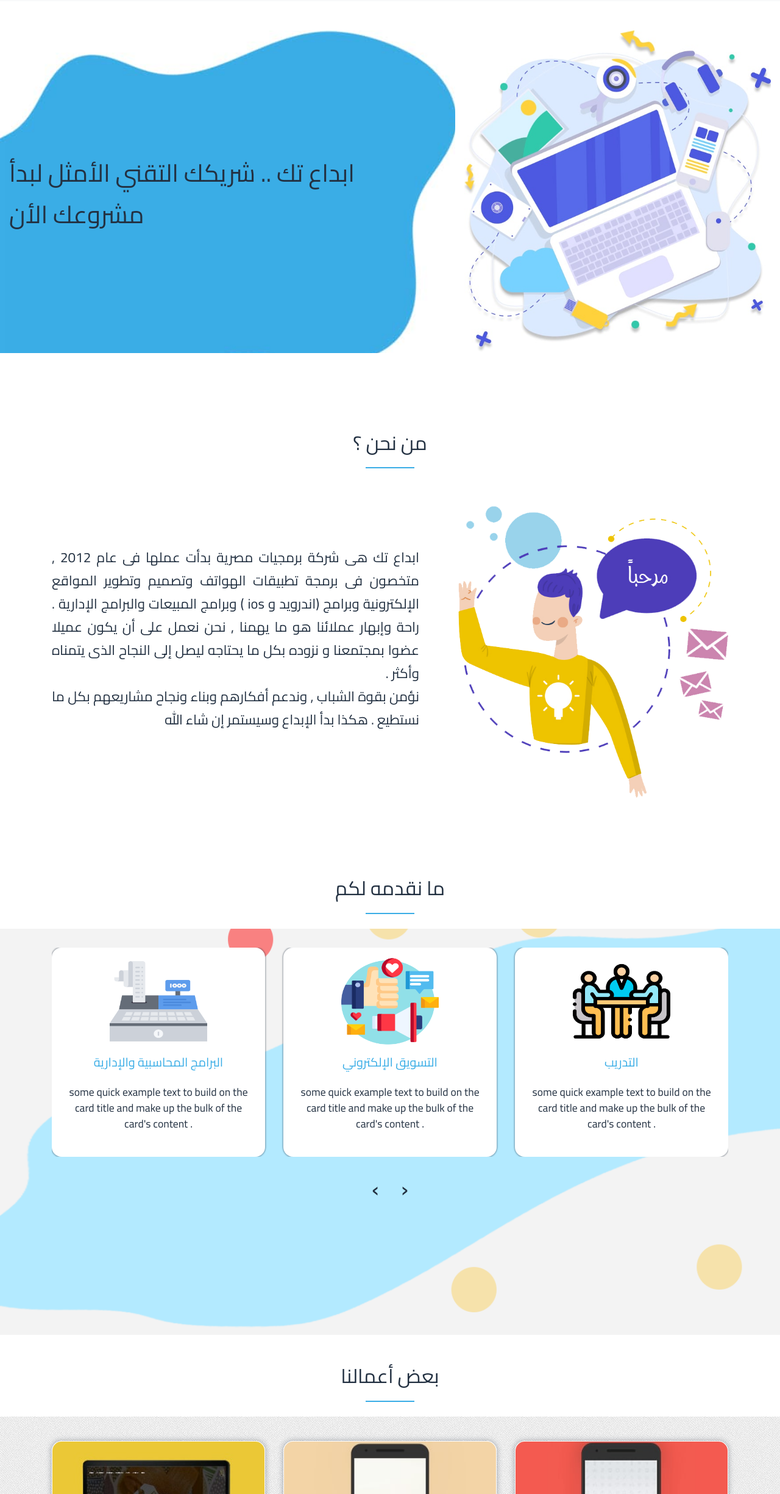
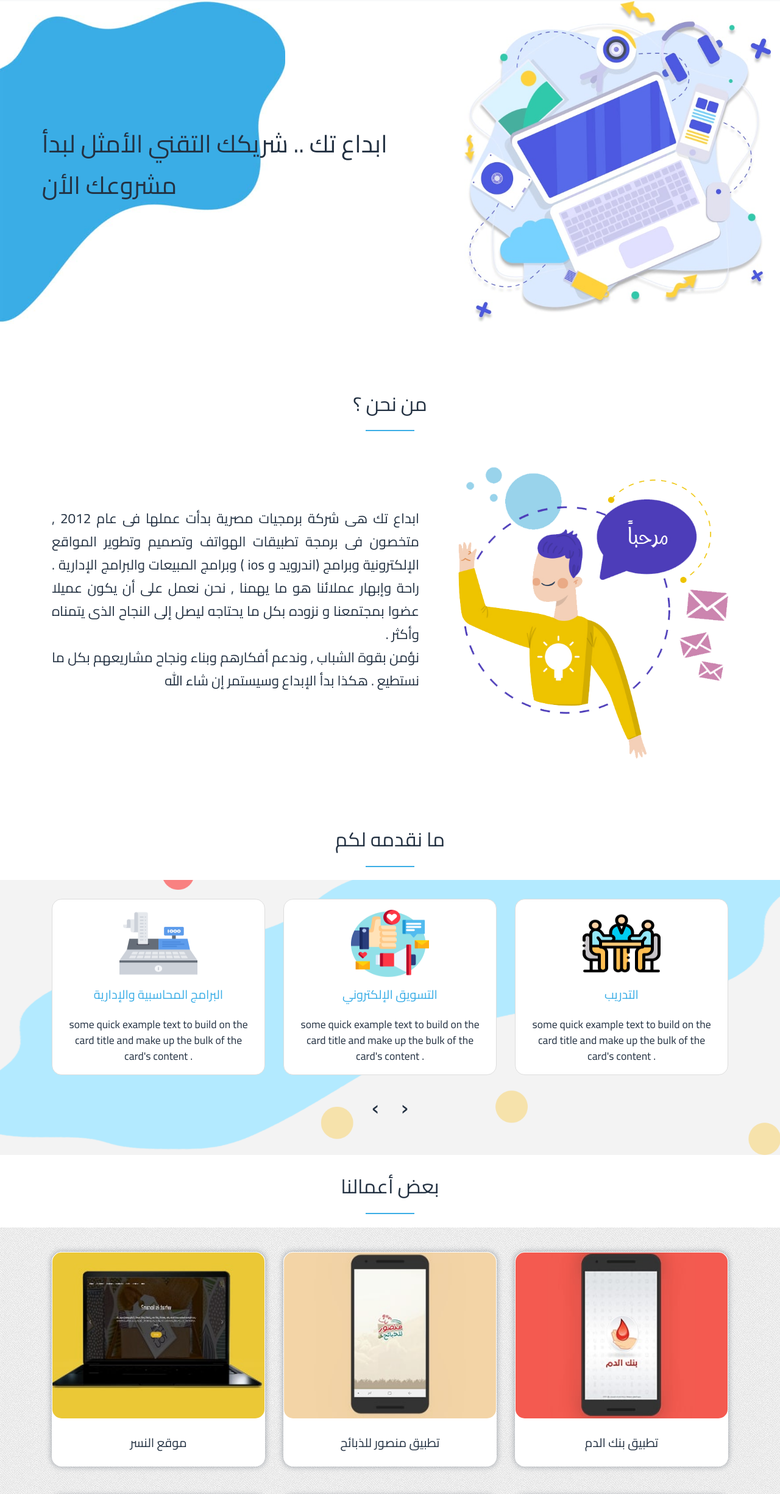
Before and after one commit to adham-source/task-ipda3, a plain HTML site: page task-one-ipda3/index.html in a window 1280 px wide. Shown: the part 72-2522 px from the top of the page at 61% size. Drawn offline with nearby package versions, Linux system fonts and the light colour scheme.

Commit message:
some changes

```diff
--- a/task-one-ipda3/assets/css/main.css
+++ b/task-one-ipda3/assets/css/main.css
@@ -37,7 +37,7 @@ section {
 
 h2 {
     text-align: center;
-    padding: 3rem 0;
+    padding: 2rem 0 3rem 0;
 }
 
 a {
@@ -84,19 +84,16 @@ a {
 /*!--End navbar--*/
 
 /*!--Start slogan--*/
-.slogan-info .row {
-    padding-top: 3rem;
-}
-
 .slogan-info .slogan-left {
     background: url(../images/header-side.jpg) no-repeat left top;
-    background-size: cover;
+    background-size: contain;
     display: grid;
     place-items: center;
     padding-top: 1rem;
 }
 
 .slogan-info .slogan-left h1 {
+    width: 85%;
     line-height: 1.7;
 }
 /*!--End slogan--*/
@@ -114,28 +111,26 @@ a {
 .our-offers {
     background: url(../images/we-offer.png) no-repeat;
     background-size: cover;
-    height: 100vh;
+
 }
 
 .container-offers {
+    display: inline-block !important;
     text-align: center;
-    height: 100vh;
-    max-width: 100%;
-    padding-top: 2%;
+    padding: 2% 0 3% 0;
 }
 
 .content-offer {
-    max-width: 100%;
     display: grid;
     place-items: center;
     border-radius: 1rem;
+    border: 1px solid #ddd;
     background: #fff;
-    box-shadow: 0 0 .1rem .1rem rgba(35, 49, 66, .3);
 }
 
 .img-offer {
-    width: 10rem;
-    height: 10rem;
+    width: 8rem;
+    height: 8rem;
     object-fit: cover;
     padding-top: 1rem;
 }
@@ -146,16 +141,13 @@ a {
 }
 
 .content-offer p {
-    padding-top: 0;
+    padding: 0 1rem;
     direction: ltr;
     font-weight: 500;
     font-size: 1.1rem;
     color: var(--sec-color);
 }
 
-.container-offers .owl-nav {
-    display: block !important
-}
 
 .container-offers .owl-nav button {
     font-size: 2.5rem !important;
--- a/task-one-ipda3/assets/js/main.js
+++ b/task-one-ipda3/assets/js/main.js
@@ -3,22 +3,21 @@ $(document).ready(function(){
     $(".container-offers").owlCarousel({
         loop:true,
         rtl:true,
+        nav:true,
         dots:false,
         margin:30,
         responsiveClass:true,
         responsive:{
             0:{
                 items:1,
-                nav:false,
-                autoplay:true
+                //nav:false,
+                //autoplay:true
             },
             600:{
                 items:2,
-                nav:true,
             },
             1000:{
                 items:3,
-                nav:false,
                 loop:true
             }
         }
--- a/task-one-ipda3/index.html
+++ b/task-one-ipda3/index.html
@@ -111,6 +111,27 @@
               <img src="assets/images/cashier.png" alt="cashier" />
             </div>
             <h5 class="explane-title">البرامج المحاسبية والإدارية</h5>
+            <p class="some-works-text">some quick example text to build on the card title and make up the bulk of the card's content .</p>
+          </div>
+          <div class="content-offer">
+            <div class="img-offer">
+              <img src="assets/images/smartphone.png" alt="smartphone" />
+            </div>
+            <h5 class="explane-title">برمجة تطبيقات الجوال</h5>
+            <p class="some-works-text">some quick example text to build on the card title and make up the bulk of the card's content .</p>
+          </div>
+          <div class="content-offer">
+            <div class="img-offer">
+              <img src="assets/images/design-one.png" alt="web design" />
+            </div>
+            <h5 class="explane-title">برمجة وتصميم المواقع</h5>
+            <p class="some-works-text">some quick example text to build on the card title and make up the bulk of the card's content .</p>
+          </div>
+          <div class="content-offer">
+            <div class="img-offer">
+              <img src="assets/images/server.png" alt="server" />
+            </div>
+            <h5 class="explane-title"> استضافة المواقع</h5>
             <p class="some-works-text">some quick example text to build on the card title and make up the bulk of the card's content .</p>
           </div>
         </div>
```
